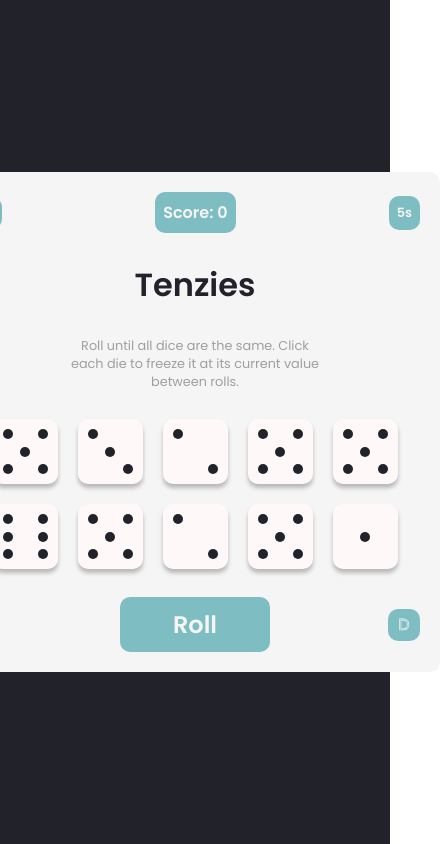
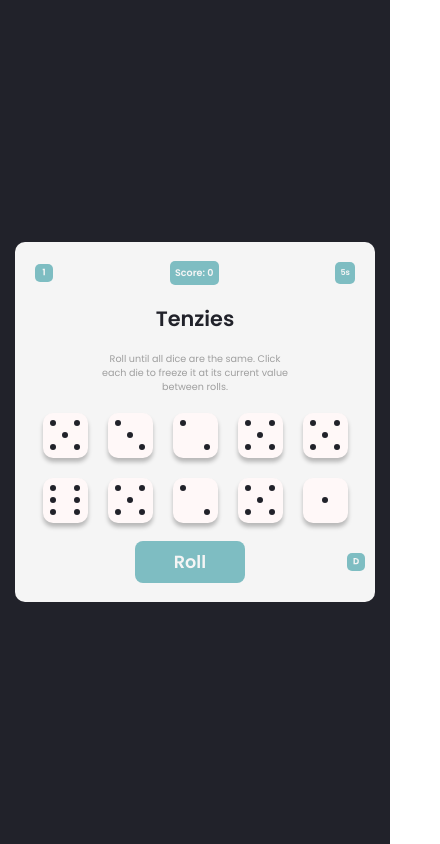
Before and after one commit to CodeStrate/TenziesGame, a React (Vite) app: page / in a window 390 px wide. Shown: the whole page, 440 px wide, since content can reach past the window. Built offline with nearby package versions, Linux system fonts and the light colour scheme.

Commit message:
Moduled up code. For better Maintainance
• Responsive Code is done. Finally.

```diff
--- a/src/App.css
+++ b/src/App.css
@@ -35,7 +35,8 @@
   height: 100vh;
   display: flex;
   align-items: center;
-  justify-content: center;
+  justify-content: space-evenly;
+  flex-direction: column;
 }
 
 
@@ -136,7 +137,7 @@
 
 
 .bottom{
-  width: 300px;
+  width: 305px;
   align-self: flex-end;
   justify-content: center;
 }
@@ -165,3 +166,189 @@
 .roll-btn:active{
   transform: scale(0.9);
 }
+
+/* ====================== Media Queries ======================================== */
+
+@media (max-width: 768px) {
+  .game-board{
+    padding: 10px;
+    width: 450px; height: 450px;
+    justify-content: space-around;
+  }
+
+  .die{
+    width: 55px; height: 55px;
+  }
+
+
+  .game--ui-wrapper{
+    width: 400px;
+  }
+
+  .bottom{
+    width: 270px;
+  }
+
+  .game--score{
+  font-size: .8rem;
+  padding: 6px;
+  border-radius: 5px;
+  }
+
+  .game--title{
+    font-size: 1.5rem;
+  }
+
+  .game--description{
+    font-size: .7rem;
+    max-width: 190px;
+  }
+
+  .game--timer{
+    padding: 7px;
+    font-size: .7rem;
+    border-radius: 5px;
+  }
+
+  .btn{
+    width: 24px; height: 24px;
+    border-radius: 5px;
+    font-size: .7rem;
+  }
+
+  .roll-btn{
+    width: 110px;
+    font-size: 1.1rem;
+    padding-block: 8px;
+    border-radius: 8px;
+  }
+
+  .die--value{
+    font-size: 1.4rem;
+  }
+}
+
+@media (max-width: 426px) {
+  .game-board{
+    width: 360px; height: 360px;
+  }
+
+  .die{
+    width: 45px; height: 45px;
+  }
+
+
+  .game--ui-wrapper{
+    justify-content: space-between;
+    width: 320px;
+  }
+
+  .bottom{
+    width: 230px;
+  }
+
+  .game--score{
+  font-size: .6rem;
+  padding: 5px;
+  border-radius: 5px;
+  }
+
+  .game--title{
+    font-size: 1.3rem;
+  }
+
+  .game--description{
+    font-size: .6rem;
+    max-width: 190px;
+  }
+
+  .game--timer{
+    padding: 5px;
+    font-size: .5rem;
+    border-radius: 5px;
+  }
+
+  .btn{
+    width: 18px; height: 18px;
+    border-radius: 5px;
+    font-size: .5rem;
+  }
+
+  .roll-btn{
+    width: 110px;
+    font-size: 1.1rem;
+    padding-block: 8px;
+    border-radius: 8px;
+  }
+
+  .die--value{
+    font-size: 1.4rem;
+  }
+
+}
+
+
+@media (max-width: 321px) {
+  .game-board{
+    padding: 5px;
+    width: 260px; height: 260px;
+  }
+
+  .dice-container{
+    gap: 15px;
+  }
+
+  .die{
+    width: 30px; height: 30px;
+    border-radius: 3px;
+  }
+
+
+  .game--ui-wrapper{
+    width: 230px;
+  }
+
+  .bottom{
+    width: 165px;
+  }
+
+  .game--score{
+  font-size: .4rem;
+  padding: 4px;
+  border-radius: 3px;
+  }
+
+  .game--title{
+    font-size: 1rem;
+  }
+
+  .game--description{
+    font-size: .5rem;
+    max-width: 150px;
+  }
+
+  .game--timer{
+    padding: 4px;
+    font-size: .4rem;
+    border-radius: 4px;
+  }
+
+  .btn{
+    width: 16px; height: 16px;
+    border-radius: 5px;
+    font-size: .5rem;
+  }
+
+  .roll-btn{
+    width: 80px;
+    font-size: .8rem;
+    padding-block: 6px;
+    border-radius: 6px;
+  }
+
+  .die--value{
+    font-size: 1.1rem;
+    -webkit-text-stroke-width: .8px;
+  }
+
+}
--- a/src/App.jsx
+++ b/src/App.jsx
@@ -1,34 +1,18 @@
-import { useEffect, useState } from 'react'
+import { useState, useEffect } from 'react'
 import './App.css'
-import Die from './components/Die'
-import { nanoid } from 'nanoid'
-import Confetti from 'react-confetti'
+import ConfettiController from './ConfettiController'
+import Game from './Game'
+
+
 
 function App() {
 
-  //States
+  const [theme, setTheme] = useState(false)
+  const [hasWon, setHasWon] = useState(false)
+  const [timer, setTimer] = useState({
+    minutes: 0, seconds : 0
+  })
 
-  const [dice, setDice] = useState(allNewDice())
-  const [hasWon, setHasWon] = useState(false)
-  const [score, setScore] = useState(0)
-  const [dieStyle, setDieStyle] = useState(true)
-  const [timer, setTimer] = useState(0)
-  const [theme, setTheme] = useState(false)
-
-
-  //TENZIES has 2 winning conditions. all dice are held and all are of the same value/number.
-
-
-  //effect to sync dice and win states
-  useEffect(() => {
-    const allHeld = dice.every(die => die.isHeld)
-    const refValue = dice[0].value
-    const allSameValue = dice.every(die => die.value === refValue)
-
-    if(allHeld && allSameValue) {
-      setHasWon(true)
-    }
-  }, [dice])
 
     //Timer Effect
 
@@ -36,7 +20,14 @@ function App() {
       let interval = null
       if(!hasWon) {
         interval = setInterval(() => {
-          setTimer(timer => timer + 1)
+          setTimer(prevTime => {
+            if (prevTime.seconds === 59){
+              return {seconds : 0, minutes : prevTime.minutes + 1}
+            }else {
+              return {...prevTime, seconds : prevTime.seconds + 1}
+            }
+          })
+
         }, 1000);    // here 1000 = 1s
       } else {
           clearInterval(interval)
@@ -46,107 +37,33 @@ function App() {
     }, [hasWon])
 
 
-  //Effect to store Score and Time in localStorage
 
-  useEffect(() => {
-    let ScoreData = {
-      "Rolls-Score" : score,
-      "Time-Taken" : timer
-    }
-      localStorage.setItem('ScoreData', JSON.stringify(ScoreData))
-  }, [hasWon])
-
-
-  //helper
-  function generateNewDie(){
-    return {
-      value: Math.ceil(Math.random() * 6),
-      isHeld: false,
-      id: nanoid()
-    }
+  //helper functions to let child control parent state (unified)
+  function gameWin(){
+    setHasWon(prevState => !prevState)
   }
 
-
-  function allNewDice(){
-    const dieValueArray = []
-    for (let i = 0; i < 10; i++) {
-      dieValueArray.push(
-        generateNewDie()
-        )
-      }
-      return dieValueArray
+  function resetTime(){
+    setTimer({minutes : 0, seconds : 0})
   }
 
-    const diceElements = dice.map((die) =>
-    <Die
-    key={die.id}
-
-    value={die.value}
-
-    changeIsHeld={() => changeIsHeld(die.id)}
-
-    isHeld={die.isHeld}
-
-    dieStyle={dieStyle}
-
-    lightMode={theme}/>)
-
-    function changeIsHeld(id) {
-      setDice(prevDice => {
-        return prevDice.map((dice) => {
-          return dice.id === id ? {...dice, isHeld: !dice.isHeld} : dice
-        })
-      })
-    }
-
-    function rollDice(){
-      if(!hasWon) {
-        setDice(prevDie => prevDie.map(die => {
-          return die.isHeld ? die :
-              generateNewDie()
-        }))
-        setScore(prevScore => prevScore + 1)
-      }else {
-        setHasWon(false)
-        setDice(allNewDice())
-        setScore(0)
-        setTimer(0)
-      }
-    }
 
 
   return (
     <div className={`container ${theme ? "switch" : ""}`}>
-      <main className="game-board">
-      {hasWon && <Confetti
-      width={1480}
-      height={730}
-        />}
-        <div className="game--ui-wrapper">
-          <button className='btn style'
-          onClick={() => setDieStyle(prevDieStyle => !prevDieStyle)}
-          >{dieStyle ? "1" : "•"}</button>
-          <h4 className="game--score">Score: {score}</h4>
-          <span className="game--timer">{timer}s</span>
-        </div>
+      {hasWon && <ConfettiController />}
+      <Game
+      theme={theme}
 
-          <h1 className="game--title">Tenzies</h1>
-          <p className="game--description">Roll until all dice are the same. Click each die to freeze it at its current value between rolls.</p>
-          <div className="dice-container">
-          {diceElements}
-          </div>
-          <div className="game--ui-wrapper bottom">
-          <button
-          onClick={rollDice}
-          className='roll-btn'>
-            {hasWon ? "New Game" : "Roll"}
-            </button>
-            <button
-            className='btn theme'
-            onClick={() => setTheme(prevTheme => !prevTheme)}
-            >{theme ? "L" : "D"}</button>
-          </div>
-    </main>
+      changeTheme={() => setTheme(prevTheme => !prevTheme)}
+
+      hasWon={hasWon}
+
+      setHasWon={() => gameWin()}
+
+      time={timer}
+
+      resetTime={() => resetTime()}/>
     </div>
 
   )
--- /dev/null
+++ b/src/ConfettiController.jsx
@@ -0,0 +1,10 @@
+import Confetti from 'react-confetti'
+
+export default function ConfettiController() {
+    return (
+        <div>
+            <Confetti
+                  />
+        </div>
+    )
+}
--- /dev/null
+++ b/src/Game.jsx
@@ -0,0 +1,117 @@
+import { useEffect, useState } from 'react'
+import Die from './components/Die'
+import { nanoid } from 'nanoid'
+
+
+export default function Game({theme, changeTheme, hasWon, setHasWon, time, resetTime}){
+
+  //States
+
+  const [dice, setDice] = useState(allNewDice())
+  const [score, setScore] = useState(0)
+  const [dieStyle, setDieStyle] = useState(true)
+
+
+  //TENZIES has 2 winning conditions. all dice are held and all are of the same value/number.
+
+
+  //effect to sync dice and win states
+  useEffect(() => {
+    const allHeld = dice.every(die => die.isHeld)
+    const refValue = dice[0].value
+    const allSameValue = dice.every(die => die.value === refValue)
+
+    if(allHeld && allSameValue) {
+      setHasWon()
+    }
+  }, [dice])
+
+
+  //helper
+  function generateNewDie(){
+    return {
+      value: Math.ceil(Math.random() * 6),
+      isHeld: false,
+      id: nanoid()
+    }
+  }
+
+
+  function allNewDice(){
+    const dieValueArray = []
+    for (let i = 0; i < 10; i++) {
+      dieValueArray.push(
+        generateNewDie()
+        )
+      }
+      return dieValueArray
+    }
+
+    const diceElements = dice.map((die) =>
+    <Die
+    key={die.id}
+
+    value={die.value}
+
+    changeIsHeld={() => changeIsHeld(die.id)}
+
+    isHeld={die.isHeld}
+
+    dieStyle={dieStyle}
+
+    lightMode={theme}/>)
+
+    function changeIsHeld(id) {
+      setDice(prevDice => {
+        return prevDice.map((dice) => {
+          return dice.id === id ? {...dice, isHeld: !dice.isHeld} : dice
+        })
+      })
+    }
+
+    function rollDice(){
+      if(!hasWon) {
+        setDice(prevDie => prevDie.map(die => {
+          return die.isHeld ? die :
+              generateNewDie()
+        }))
+        setScore(prevScore => prevScore + 1)
+      }else {
+        setHasWon()
+        setDice(allNewDice())
+        setScore(0)
+        resetTime()
+      }
+    }
+
+
+
+    return (
+        <main className="game-board">
+        <div className="game--ui-wrapper">
+          <button className='btn style'
+          onClick={() => setDieStyle(prevDieStyle => !prevDieStyle)}
+          >{dieStyle ? "1" : "•"}</button>
+          <h4 className="game--score">Score: {score}</h4>
+          <span className="game--timer">{time.minutes > 0 && `${time.minutes}m `}{time.seconds}s</span>
+        </div>
+
+          <h1 className="game--title">Tenzies</h1>
+          <p className="game--description">Roll until all dice are the same. Click each die to freeze it at its current value between rolls.</p>
+          <div className="dice-container">
+          {diceElements}
+          </div>
+          <div className="game--ui-wrapper bottom">
+          <button
+          onClick={rollDice}
+          className='roll-btn'>
+            {hasWon ? "New Game" : "Roll"}
+            </button>
+            <button
+            className='btn theme'
+            onClick={changeTheme}
+            >{theme ? "L" : "D"}</button>
+          </div>
+    </main>
+    )
+}
--- a/src/components/Dots.css
+++ b/src/components/Dots.css
@@ -90,3 +90,34 @@
 .six-left{
     margin-left: auto;
 }
+
+
+@media (max-width: 768px){
+    .dot-container{
+        width: 40px; height: 40px;
+    }
+
+    .dot{
+        width: 8px; height: 8px;
+    }
+}
+
+@media (max-width: 425px){
+    .dot-container{
+        width: 30px; height: 30px;
+    }
+
+    .dot{
+        width: 6px; height: 6px;
+    }
+}
+
+@media (max-width: 321px){
+    .dot-container{
+        width: 20px; height: 20px;
+    }
+
+    .dot{
+        width: 4px; height: 4px;
+    }
+}
```
Lines whose indentation alone changed are shown as unchanged.
